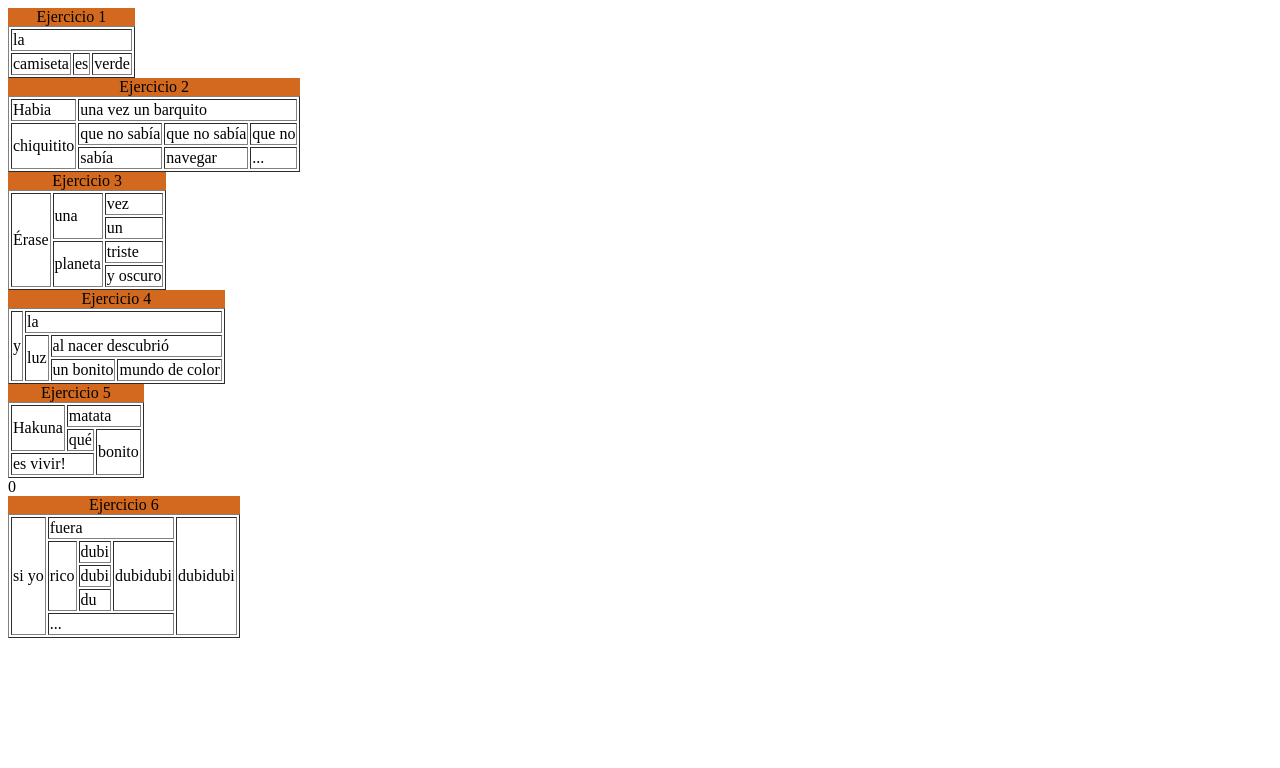
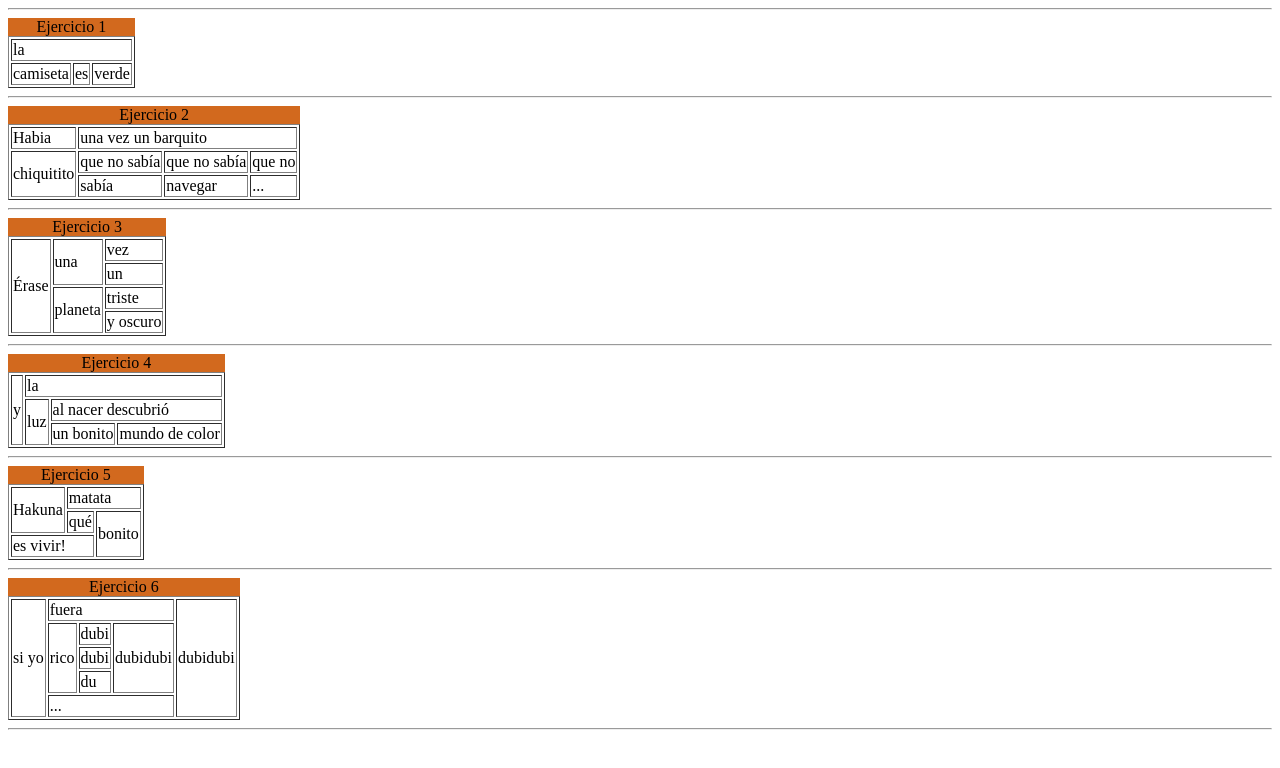
Before and after one commit to pablo-perez91/19_pablo, a plain HTML site: page 1.1/2.3.3 tablas colspan y rowspan.html in a window 1280 px wide. Drawn offline with Linux system fonts and the light colour scheme.

Commit message:
tarea del 16/10/25

```diff
--- a/1.1/2.3.3 tablas colspan y rowspan.html
+++ b/1.1/2.3.3 tablas colspan y rowspan.html
@@ -11,7 +11,7 @@
 </head>
 
 <body>
-<table border="1">
+<table border="1"><hr>
     <caption>Ejercicio 1</caption>
     <tbody>
         <tr>
@@ -24,7 +24,7 @@
         </tr>
     </tbody>
 
-<table border="1">
+<table border="1"><hr>
     <caption>Ejercicio 2</caption>
     <tbody>
         <tr>
@@ -46,7 +46,8 @@
     </tbody>
 
 </table>
-<table border="1">
+
+<table border="1"><hr>
     <caption>Ejercicio 3</caption>
     <tbody>
         <tr>
@@ -69,7 +70,7 @@
     </tbody>
 
 </table>
-<table border="1">
+<table border="1"><hr>
     <caption>Ejercicio 4</caption>
     <tbody>
         <tr>
@@ -87,7 +88,7 @@
         </tr>
     </tbody>
 </table>
-<table border="1">
+<table border="1"><hr>
     <caption>Ejercicio 5</caption>
     <tbody>
         <TR>
@@ -103,7 +104,7 @@
         </tr>
     </tbody>
 </table>
-<table border="1">
+<table border="1"><hr>
     <caption>Ejercicio 6</caption>
     <tbody>
         <tr>
@@ -114,7 +115,7 @@
         <tr>
             <td rowspan="3">rico</td>
             <td>dubi</td>
-            <td rowspan="3">dubidubi</td>0
+            <td rowspan="3">dubidubi</td>
         </tr>
         <tr>
             <td>dubi</td>
@@ -126,6 +127,6 @@
             <td colspan="5">...</td>
         </tr>
     </tbody>
-</table>
+</table><hr>
 </body>
 </html>
```
